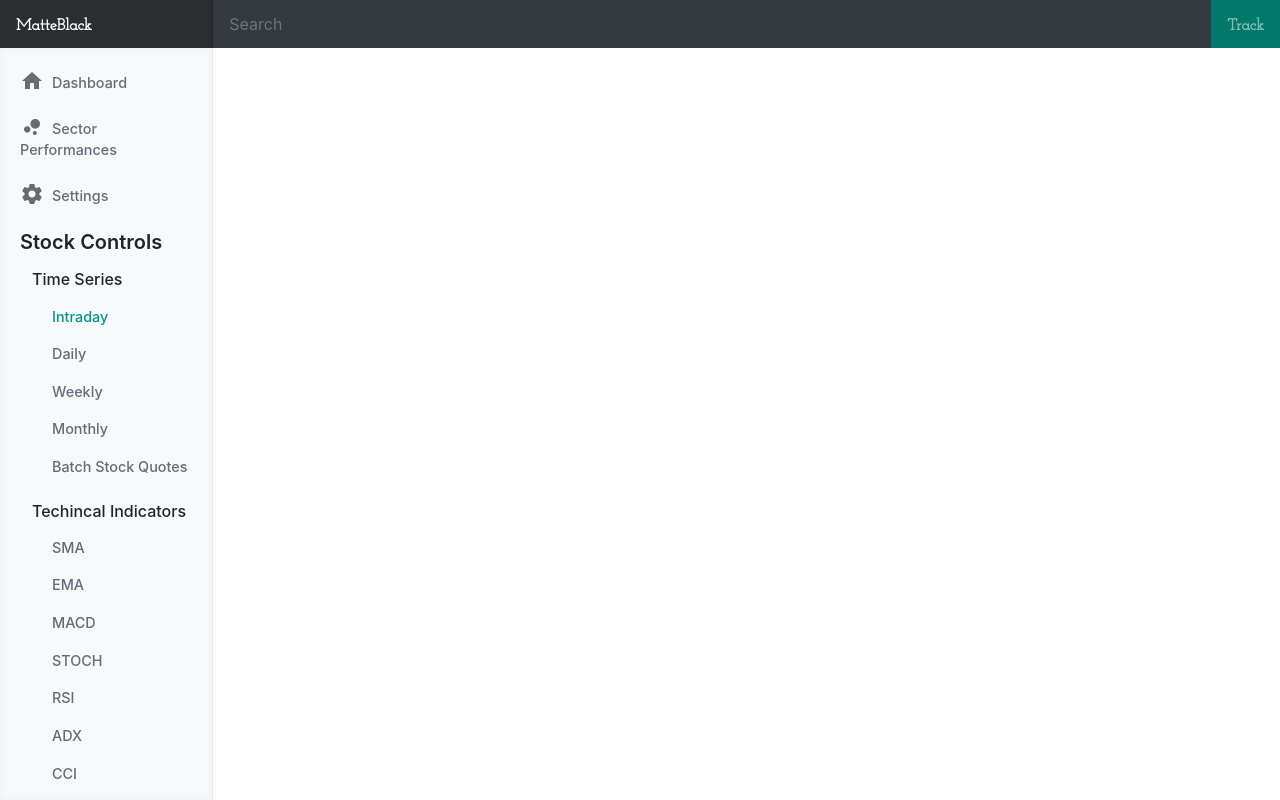
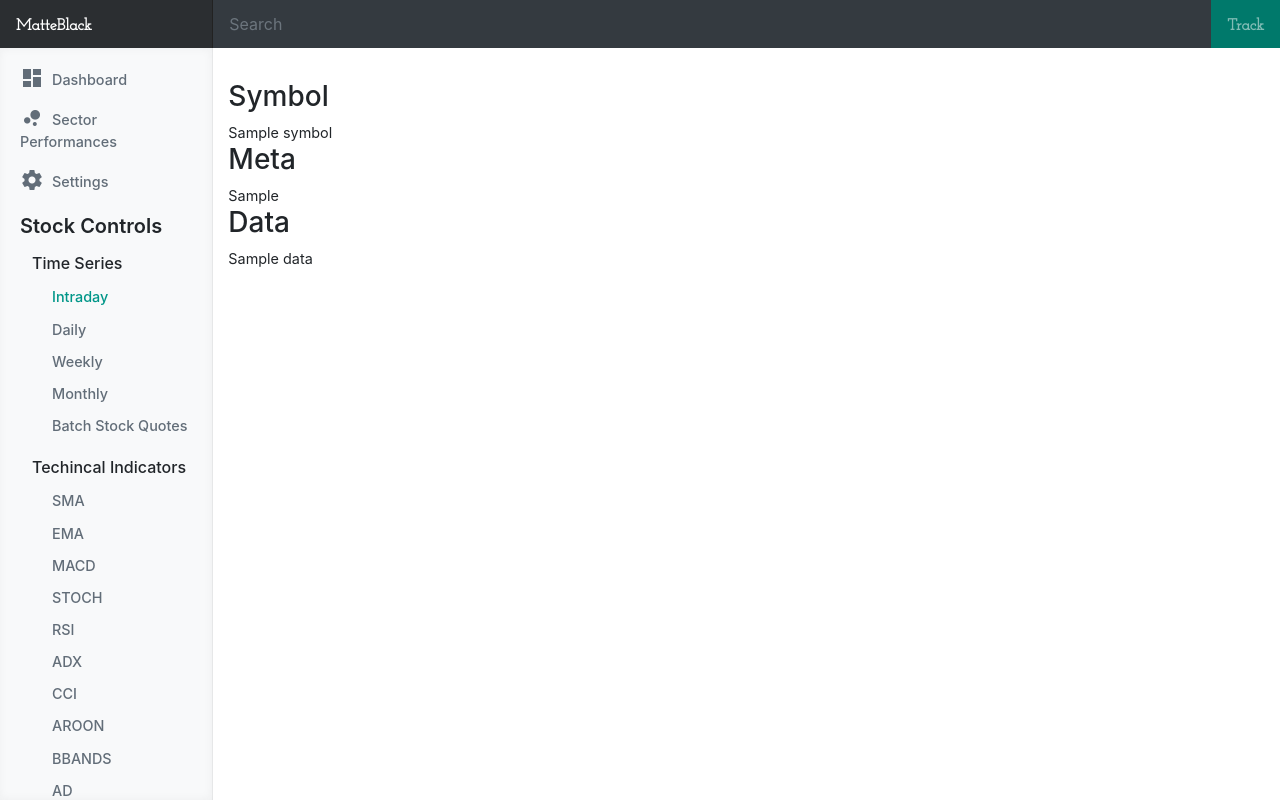
Before and after one commit to ishaansaxena/MatteBlack, a Django app: template server/templates/stocks/stock.html in a window 1280 px wide. Run offline with Django 3.2, Linux system fonts and the light colour scheme; the template is opened without the code that fills it: most values are stand-ins (such as "Sample title", 1, 10 or a date in 2020); some libraries are stand-ins or nearby versions.

Commit message:
Complete basic dashboard framework

```diff
--- a/server/static/css/dashboard.css
+++ b/server/static/css/dashboard.css
@@ -11,6 +11,9 @@
 
 body {
   font-size: 0.9rem; }
+
+.content {
+  padding: 5rem 0 2rem 0; }
 
 .navbar .navbar-brand {
   padding: 0.85rem 1rem 0.65rem 1rem;
@@ -56,7 +59,8 @@ body {
     .sidebar .sidebar-sticky .nav-link {
       font-size: 0.9rem;
       font-weight: 500;
-      color: #626d78; }
+      color: #626d78;
+      padding: 0.33rem 1rem; }
       .sidebar .sidebar-sticky .nav-link:hover {
         color: #1d2124; }
       .sidebar .sidebar-sticky .nav-link.active {
--- a/server/static/sass/dashboard.sass
+++ b/server/static/sass/dashboard.sass
@@ -2,6 +2,9 @@
 
 body
     font-size: 0.9rem
+
+.content
+    padding: 5rem 0 2rem 0
 
 .navbar
     .navbar-brand
@@ -58,6 +61,7 @@ body
             font-size: 0.9rem
             font-weight: 500
             color: lighten(#343a40, 20%)
+            padding: 0.33rem 1rem
 
             &:hover
                 color: darken(#343a40, 10%)
--- a/server/templates/dashboard.html
+++ b/server/templates/dashboard.html
@@ -37,7 +37,7 @@
                     <div class="sidebar-sticky">
                         <ul class="nav flex-column">
                             <li class="nav-item">
-                                <a class="nav-link" href="#"><i class="material-icons">home</i>Dashboard</a>
+                                <a class="nav-link" href="{% url 's:index' %}"><i class="material-icons">dashboard</i>Dashboard</a>
                             </li>
                             <li class="nav-item">
                                 <a class="nav-link" href="#"><i class="material-icons">bubble_chart</i>Sector Performances</a>
@@ -49,11 +49,14 @@
                         {% block sidebar %}{% endblock %}
                     </div>
                 </nav>
+                <div class="content col-md-9 col-lg-10 ml-sm-auto">
+                    <!-- Data -->
+                    <div class="container-fluid">
+                        {% block content %}{% endblock %}
+                    </div>
+                </div>
             </div>
         </div>
-
-        <!-- Data -->
-        {% block content %}{% endblock %}
 
         <!-- Scripts -->
         {% block scripts %}{% endblock %}
--- a/server/templates/stocks/index.html
+++ b/server/templates/stocks/index.html
@@ -20,9 +20,9 @@
     <!-- For s:index -->
     <div class="sidebar-heading h6 indent">Tracked Symbols</div>
     <ul class="nav flex-column no-icon">
-        <li class="nav-item"><a class="nav-link" href="#">GOOG</a></li>
-        <li class="nav-item"><a class="nav-link" href="#">MSFT</a></li>
-        <li class="nav-item"><a class="nav-link" href="#">APLL</a></li>
+        <li class="nav-item"><a class="nav-link" href="{% url 's:stock' symbol='GOOG' %}">GOOG</a></li>
+        <li class="nav-item"><a class="nav-link" href="{% url 's:stock' symbol='MSFT' %}">MSFT</a></li>
+        <li class="nav-item"><a class="nav-link" href="{% url 's:stock' symbol='APLL' %}">APLL</a></li>
         <li class="nav-item"><a class="nav-link" href="#">STOCH</a></li>
         <li class="nav-item"><a class="nav-link" href="#">RSI</a></li>
         <li class="nav-item"><a class="nav-link" href="#">ADX</a></li>
--- a/server/templates/stocks/stock.html
+++ b/server/templates/stocks/stock.html
@@ -45,11 +45,11 @@
 
 {% block content %}
     <!-- For s:stock -->
-    <!-- <h3>Symbol</h3>
+    <h3>Symbol</h3>
     {{ symbol }}
     <h3>Meta</h3>
     {{ meta_data }}
     <h3>Data</h3>
-    {{ data }} -->
+    {{ data }}
 
 {% endblock %}
```
Also changed, not shown: server/stocks/views.py (+6 -6 lines), 1 other file.
